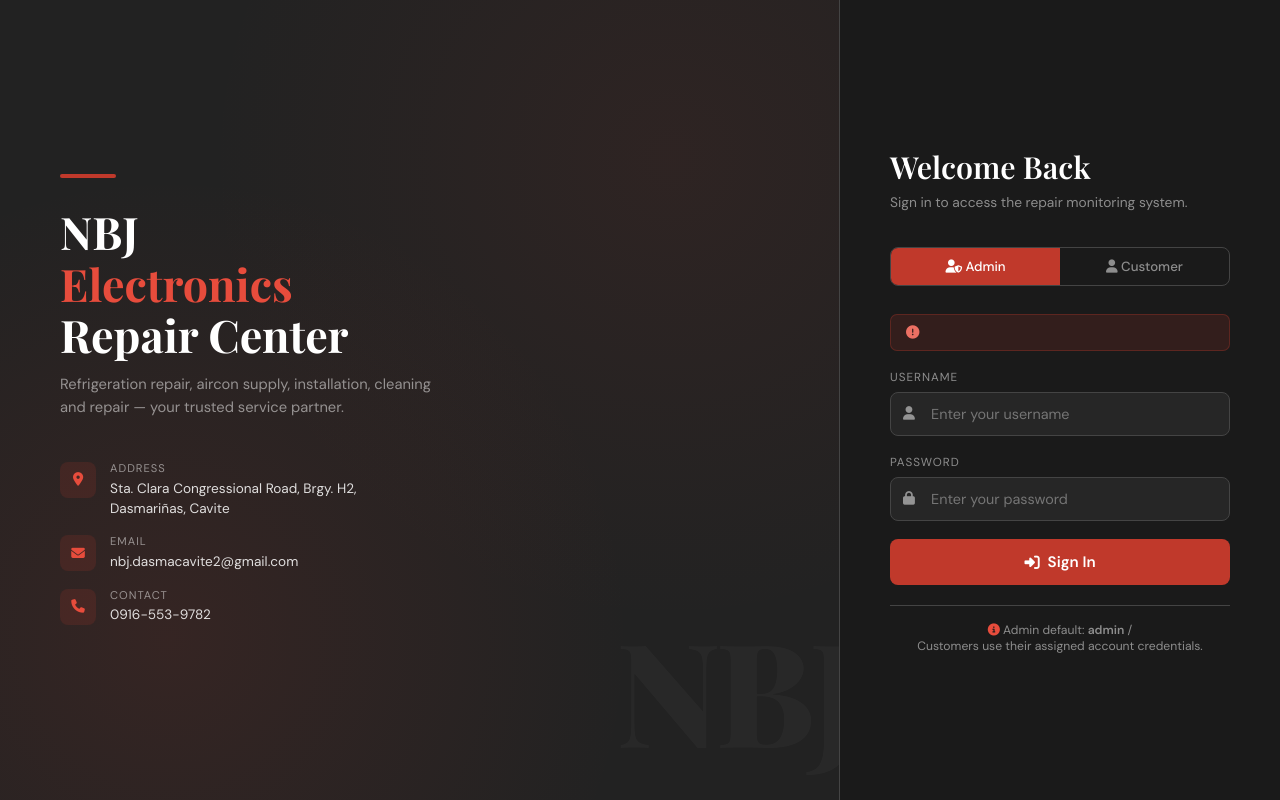
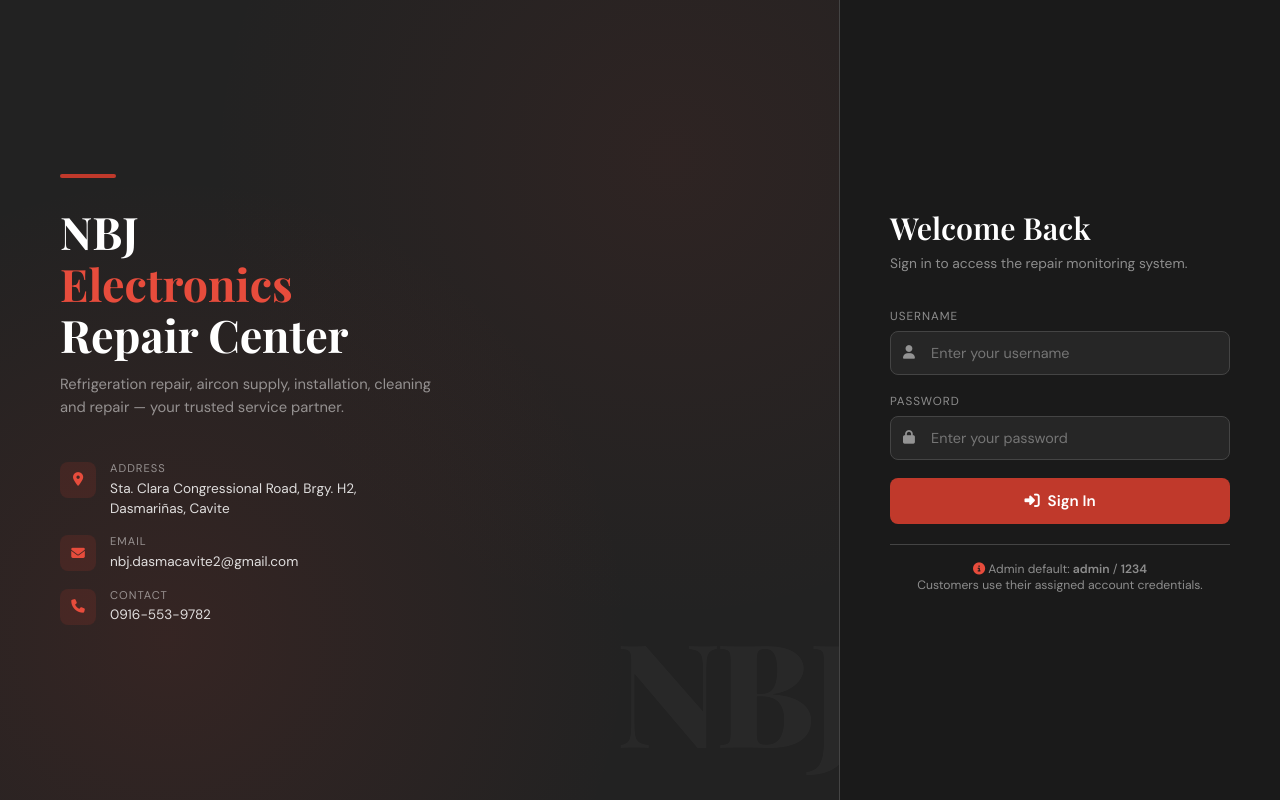
Before and after one commit to shujimatsuoka28/nbj_repair_center_website, a Flask app: page / in a window 1280 px wide. Run offline with Flask 3, Linux system fonts and the light colour scheme.

Commit message:
Update login.html

```diff
--- a/nbj_repair_system/nbj_repair/templates/login.html
+++ b/nbj_repair_system/nbj_repair/templates/login.html
@@ -93,6 +93,7 @@
         }
         .info-text { font-size: 0.85rem; color: var(--white-dim); line-height: 1.5; }
         .info-text strong { display: block; font-size: 0.7rem; text-transform: uppercase; letter-spacing: 1px; color: var(--white-muted); margin-bottom: 2px; font-weight: 400; }
+
         /* RIGHT PANEL */
         .right-panel {
             width: 440px;
@@ -108,18 +109,7 @@
             margin-bottom: 6px;
         }
         .login-header p { font-size: 0.86rem; color: var(--white-muted); }
-        /* TABS */
-        .login-tabs { display: flex; gap: 0; margin-bottom: 28px; border-radius: 8px; overflow: hidden; border: 1px solid var(--grey-border); }
-        .tab-btn {
-            flex: 1; padding: 10px;
-            background: none; border: none; cursor: pointer;
-            font-family: 'DM Sans', sans-serif;
-            font-size: 0.83rem; font-weight: 500;
-            color: var(--white-muted);
-            transition: all 0.2s;
-        }
-        .tab-btn.active { background: var(--red); color: #fff; }
-        /* FORM */
+
         .form-group { margin-bottom: 18px; }
         label {
             display: block;
@@ -145,6 +135,7 @@
             transition: border-color 0.2s;
         }
         input:focus { outline: none; border-color: var(--red-light); background: rgba(255,255,255,0.07); }
+
         .btn-login {
             width: 100%;
             background: var(--red);
@@ -159,6 +150,7 @@
             display: flex; align-items: center; justify-content: center; gap: 8px;
         }
         .btn-login:hover { background: var(--red-dark); }
+
         .alert {
             padding: 11px 15px; border-radius: 7px; margin-bottom: 18px;
             font-size: 0.84rem; display: flex; align-items: center; gap: 8px;
@@ -170,7 +162,6 @@
             font-size: 0.76rem; color: var(--white-muted);
             text-align: center;
         }
-        /* RESPONSIVE */
         @media (max-width: 900px) {
             body { flex-direction: column; }
             .left-panel { padding: 40px 30px; }
@@ -216,14 +207,16 @@
         <h2>Welcome Back</h2>
         <p>Sign in to access the repair monitoring system.</p>
     </div>
-    <div class="login-tabs">
-        <button class="tab-btn active" onclick="setTab('admin')"><i class="fas fa-user-shield"></i> Admin</button>
-        <button class="tab-btn" onclick="setTab('customer')"><i class="fas fa-user"></i> Customer</button>
-    </div>
 
-    <div class="alert"><i class="fas fa-exclamation-circle"></i>{{ msg }}</div>
+    {% with messages = get_flashed_messages(with_categories=true) %}
+      {% if messages %}
+        {% for category, message in messages %}
+          <div class="alert"><i class="fas fa-exclamation-circle"></i> {{ message }}</div>
+        {% endfor %}
+      {% endif %}
+    {% endwith %}
 
-    <form method="POST" action="/">
+    <form method="POST" action="{{ url_for('login') }}">
         <div class="form-group">
             <label>Username</label>
             <div class="input-wrap">
@@ -244,16 +237,9 @@
     </form>
     <div class="hint">
         <i class="fas fa-info-circle" style="color:var(--red-light)"></i>
-        Admin default: <strong>admin</strong> / <strong></strong><br>
+        Admin default: <strong>admin</strong> / <strong>1234</strong><br>
         Customers use their assigned account credentials.
     </div>
 </div>
-<script>
-function setTab(role) {
-    document.querySelectorAll('.tab-btn').forEach((b,i) => {
-        b.classList.toggle('active', (i===0 && role==='admin') || (i===1 && role==='customer'));
-    });
-}
-</script>
 </body>
 </html>
```
